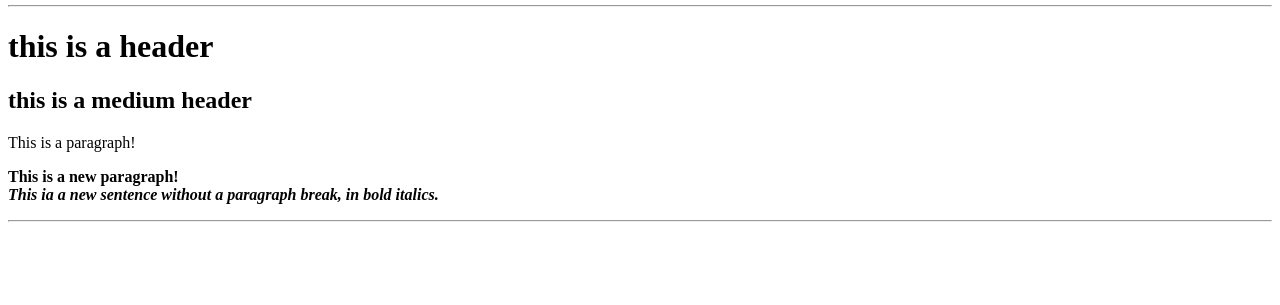
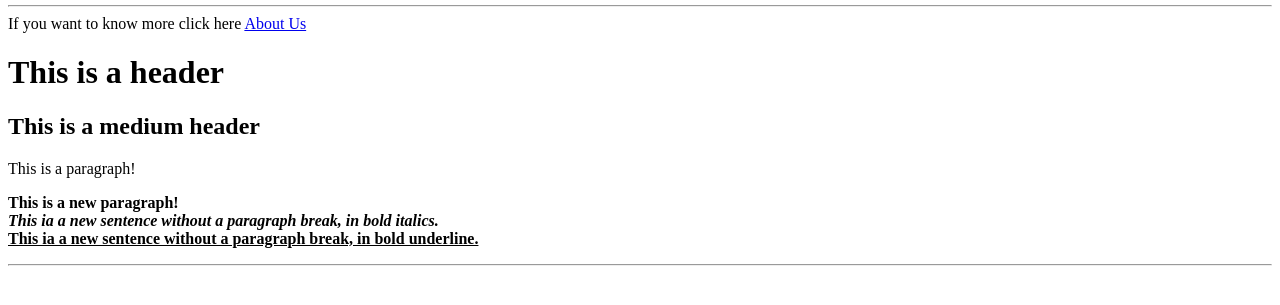
Before and after one commit to fale793/web-page-repo, a plain HTML site: page index.html in a window 1280 px wide. Shown: the part 261-566 px from the top of the page. Drawn offline with Linux system fonts and the light colour scheme.

Commit message:
Added About Us page

```diff
--- a/index.html
+++ b/index.html
@@ -9,10 +9,15 @@
  </CENTER>
 
 <HR>
-<H1>this is a header</H1>
-<H2>this is a medium header</H2>
+If you want to know more click here
+<a href="About.html">About Us</a>
+
+<H1>This is a header</H1>
+<H2>This is a medium header</H2>
 <P> This is a paragraph!
 <P> <B>This is a new paragraph!</B>
 <BR><B><I>This ia a new sentence without a paragraph break, in bold italics.</I></B>
+<BR><B><U>This ia a new sentence without a paragraph break, in bold underline.</U></B>
 <HR>
 </BODY>
+</html>
```
Also changed, not shown: About.html (added, +13 -0 lines).
